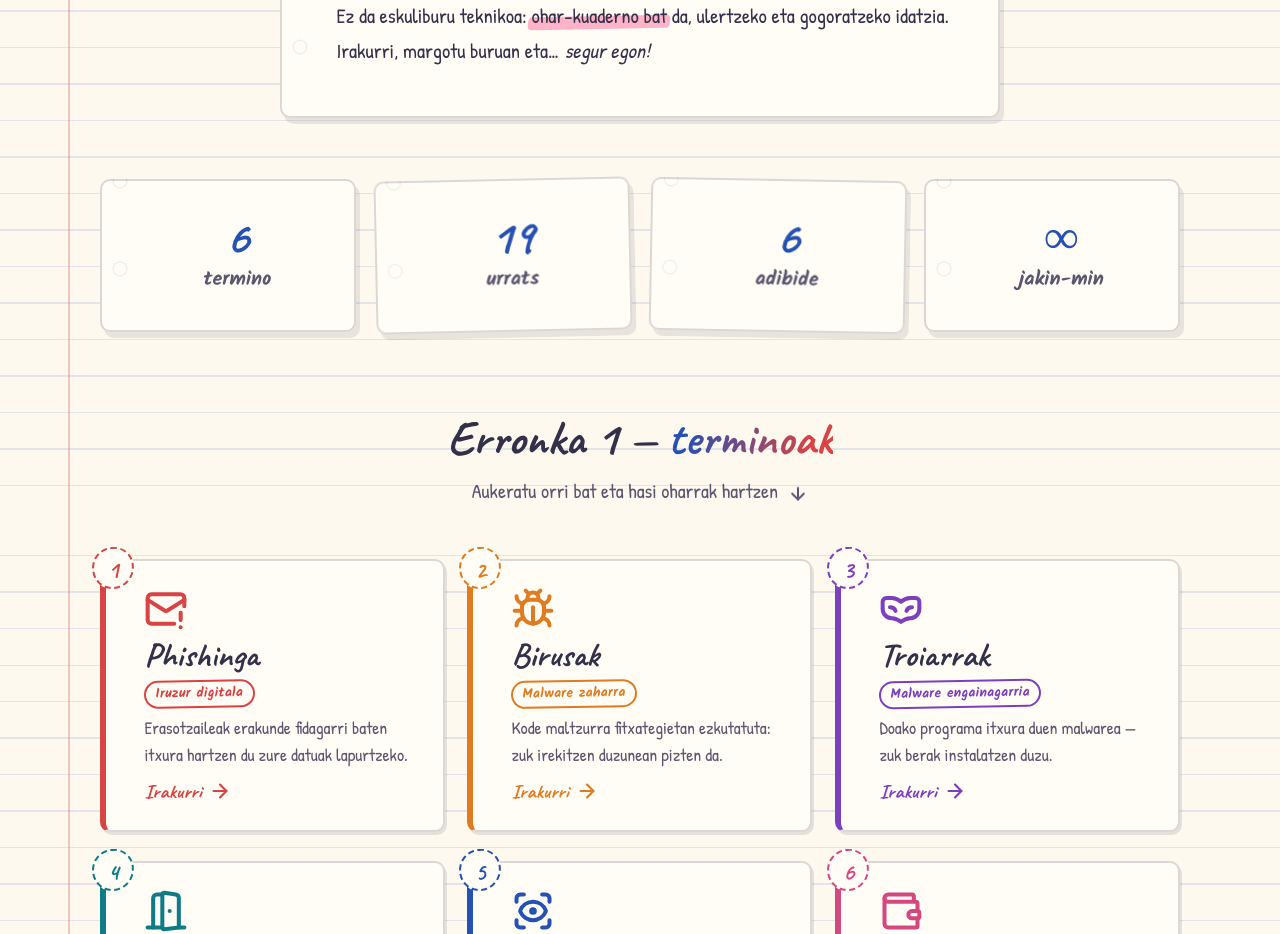
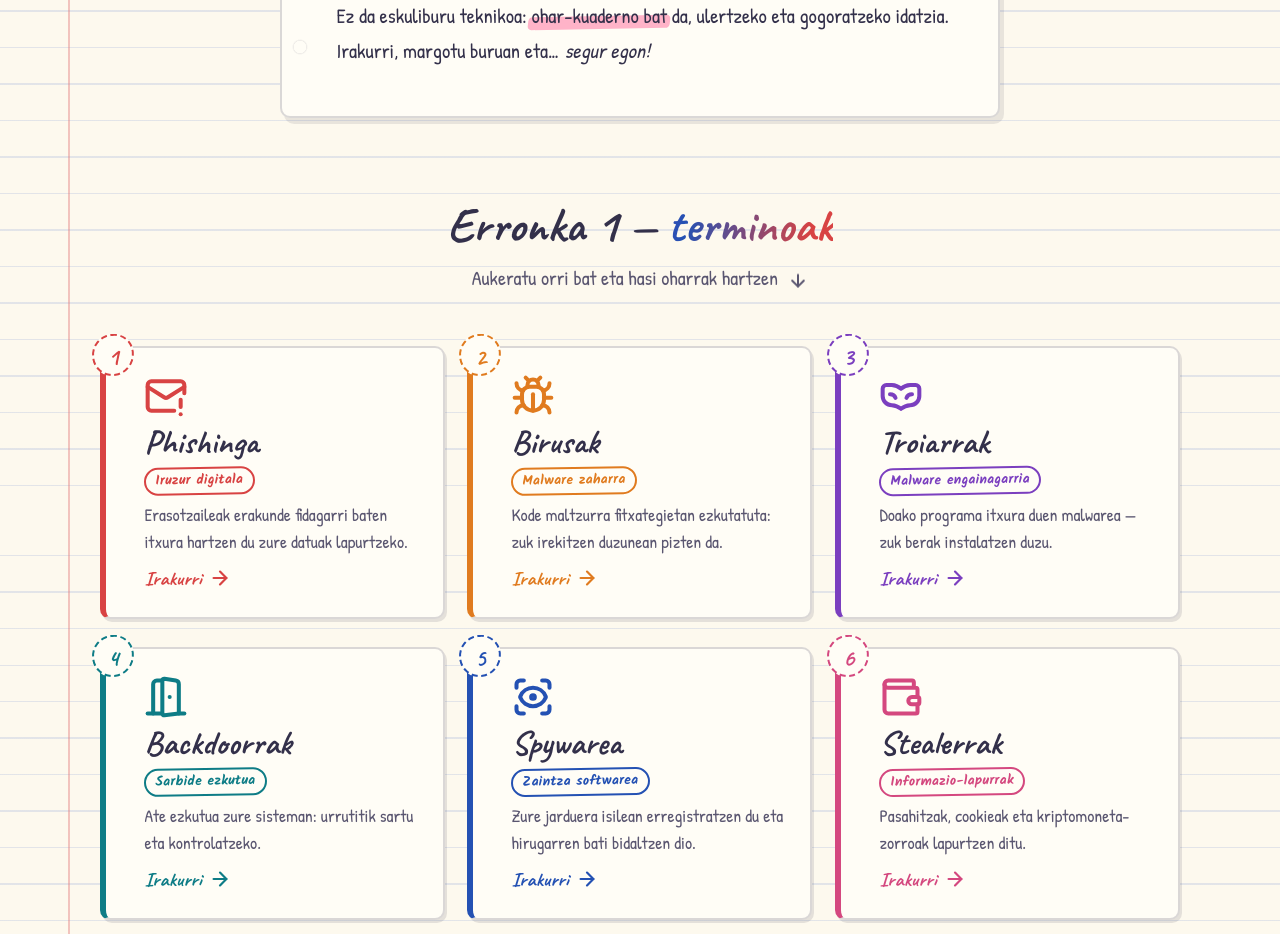
Before and after one commit to ibaiB1/segurtasuna, a React (Vite) app: page / in a window 1280 px wide. Shown: the part 1080-2014 px from the top of the page. Built offline with nearby package versions, Linux system fonts and the light colour scheme.

Commit message:
chore: zenbaki-atala (stats) kenduta hasieratik

```diff
--- a/src/pages/Home.jsx
+++ b/src/pages/Home.jsx
@@ -6,11 +6,8 @@ import SplitText from '../components/SplitText'
 import GradientText from '../components/GradientText'
 import Squiggle from '../components/Squiggle'
 import TermCard from '../components/TermCard'
-import CountUp from '../components/CountUp'
 import Footer from '../components/Footer'
 import './home.css'
-
-const totalSteps = TERMS.reduce((acc, t) => acc + t.steps.length, 0)
 
 // HashRouter-ekin ezin da #ancla arruntik erabili: programazkijo scroll-a egin behar da
 const scrollToTerms = () => {
@@ -84,26 +81,6 @@ export default function Home() {
         </Reveal>
       </section>
 
-      {/* ---------- ZENBAKIAK ---------- */}
-      <section className="container stats" aria-label="Koadernoko zenbakiak">
-        <Reveal variant="up" className="stats__item sheet">
-          <span className="stats__num"><CountUp to={TERMS.length} /></span>
-          <span className="stats__label">termino</span>
-        </Reveal>
-        <Reveal variant="up" delay={120} className="stats__item sheet tilt-l">
-          <span className="stats__num"><CountUp to={totalSteps} /></span>
-          <span className="stats__label">urrats</span>
-        </Reveal>
-        <Reveal variant="up" delay={240} className="stats__item sheet tilt-r">
-          <span className="stats__num"><CountUp to={TERMS.length} /></span>
-          <span className="stats__label">adibide</span>
-        </Reveal>
-        <Reveal variant="up" delay={360} className="stats__item sheet">
-          <span className="stats__num">∞</span>
-          <span className="stats__label">jakin-min</span>
-        </Reveal>
-      </section>
-
       {/* ---------- TERMINOAK ---------- */}
       <section id="terminoak" className="container terms">
         <Reveal variant="up" className="terms__head">
--- a/src/pages/home.css
+++ b/src/pages/home.css
@@ -110,35 +110,6 @@
   font-size: 1.28rem;
 }
 
-/* ---------- STATS ---------- */
-.stats {
-  display: grid;
-  grid-template-columns: repeat(auto-fit, minmax(150px, 1fr));
-  gap: 1.2rem;
-  padding: 2.8rem 0 1rem;
-}
-
-.stats__item {
-  text-align: center;
-  padding: 1.2rem 1rem;
-  display: grid;
-  gap: 0.1rem;
-}
-
-.stats__num {
-  font-family: var(--font-title);
-  font-size: 3rem;
-  font-weight: 700;
-  line-height: 1;
-  color: var(--blue);
-}
-
-.stats__label {
-  font-family: var(--font-note);
-  font-weight: 700;
-  color: var(--ink-soft);
-}
-
 /* ---------- TERMINOAK ---------- */
 .terms {
   padding: 4rem 0 1rem;
```
